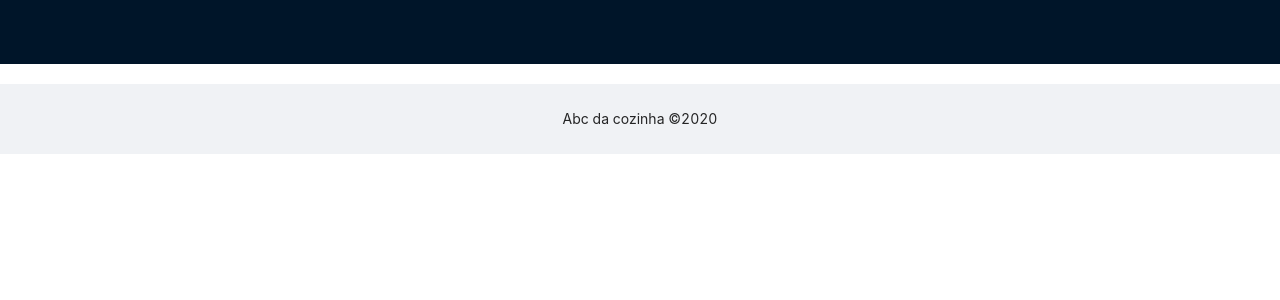
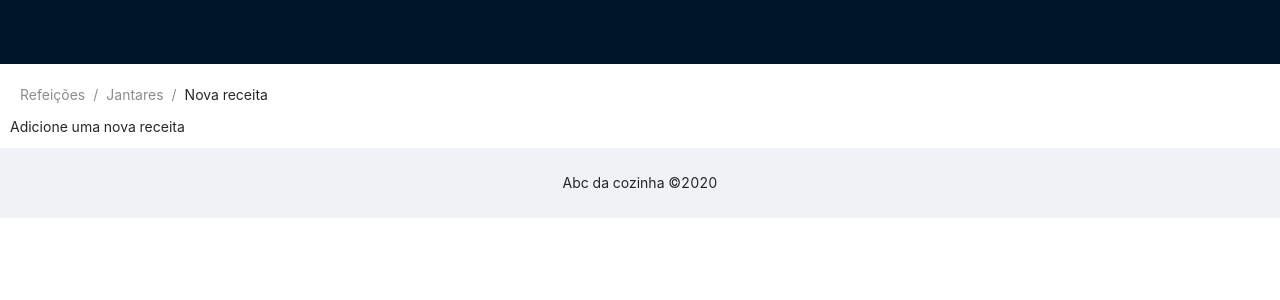
Before and after one commit to LucianoVirmes/abcDaCozinha, a React (Create React App) app: page /recipe/new-recipe in a window 1280 px wide. Shown: the top 300 px of the page. Built offline with nearby package versions, Linux system fonts and the light colour scheme.

Commit message:
melhoria no breadcrumb e adicionada pagina para as receitas

```diff
--- a/src/components/AbcBreadCrumb/index.tsx
+++ b/src/components/AbcBreadCrumb/index.tsx
@@ -8,20 +8,20 @@ interface Props {
     routes: Route[]
 }
 
-const AbcBreadCrumb = (props: Props) => {
+const AbcBreadCrumb = ({ routes }: Props) => {
 
     function itemRender(route: Route, params: any, routes: Route[], paths: string[]) {
         const last = routes.indexOf(route) === routes.length - 1;
         return last ? (
             <span>{route.breadcrumbName}</span>
         ) : (
-                <Link to={paths.join('/')}>{route.breadcrumbName}</Link>
+                <Link to={route.path}>{route.breadcrumbName}</Link>
             );
     }
 
     return (
         <div className="abc-breadcrumb">
-            <Breadcrumb itemRender={itemRender} routes={props.routes} />
+            <Breadcrumb itemRender={itemRender} routes={routes} />
         </div>
     )
 }
--- /dev/null
+++ b/src/pages/NewRecipe/index.tsx
@@ -0,0 +1,15 @@
+import React from 'react';
+import AbcBreadCrumb from '../../components/AbcBreadCrumb';
+import { routesList } from '../../routes';
+
+interface Props {
+
+}
+
+export const NewRecipe = (props: Props) => {
+    return (
+        <div>
+           Adicione uma nova receita
+        </div>
+    )
+}
--- a/src/pages/RecipeList/index.tsx
+++ b/src/pages/RecipeList/index.tsx
@@ -2,14 +2,15 @@ import { Button, Card, Divider, List } from 'antd';
 import { PlusOutlined, } from '@ant-design/icons';
 import React from 'react';
 import './styles.css';
-import AbcBreadCrumb from '../../components/AbcBreadCrumb';
-import { routesList } from '../../routes';
+import { useHistory } from 'react-router-dom';
 
 interface ReceipeListProps {
     title: string
 }
 
 const RecipeList = (props: ReceipeListProps) => {
+    const history = useHistory();
+
     const listData = [];
     for (let i = 0; i < 5; i++) {
         listData.push({
@@ -20,14 +21,18 @@ const RecipeList = (props: ReceipeListProps) => {
 
     return (
         <div>
-            <AbcBreadCrumb routes={routesList} />
-            <Button type="primary" shape="round" icon={<PlusOutlined />}>
+            <Button
+                onClick={() => history.push("/recipe/new-recipe")}
+                type="primary"
+                shape="round"
+                icon={<PlusOutlined />}
+            >
                 Nova receita
              </Button>
             <Divider>{props.title}</Divider>
             <div className="recipe-content">
                 <List
-                    grid={{ column:4, xs: 2, gutter: 20}}
+                    grid={{ column: 4, xs: 2, gutter: 20 }}
                     dataSource={listData}
                     renderItem={item => (
                         <List.Item>
--- a/src/routes.tsx
+++ b/src/routes.tsx
@@ -1,26 +1,24 @@
 import React from 'react';
-import { BrowserRouter, Route } from 'react-router-dom';
+import { BrowserRouter, match, Route } from 'react-router-dom';
 
 import RecipeList from './pages/RecipeList';
 import MealList from './pages/MealList';
 import { Route as RouteInterface } from 'antd/lib/breadcrumb/Breadcrumb';
+import { NewRecipe } from './pages/NewRecipe';
+import AbcBreadCrumb from './components/AbcBreadCrumb';
 
-interface RenderComponentProps {
-
+interface AbcRoute extends RouteInterface {
+    Component?: React.ReactNode
+    name: string,
+    path: string,
+    render?: () => React.ReactNode
 }
 
-interface AbcRoute extends RouteInterface {
-    component?: React.ComponentType,
-    name: string,
-    path: string,
-    render?: (props: RenderComponentProps) => React.ReactNode
-}
-
-export const routesList:AbcRoute[] = [
+export const routesList: AbcRoute[] = [
     {
         breadcrumbName: "Refeições",
-        component: MealList,
-        name: "",
+        Component: <MealList />,
+        name: "Refeições",
         path: "/",
     },
     {
@@ -28,15 +26,54 @@ export const routesList:AbcRoute[] = [
         render: () => <RecipeList title="Jantares" />,
         name: "Jantares",
         path: "/recipe"
+    },
+    {
+        breadcrumbName: "Nova receita",
+        name: "Nova receita",
+        path: "/recipe/new-recipe",
+        Component: <NewRecipe />
     }
 ]
 
+const getPathWithoutParams = (path: string, params: any[]) => {
+    if(params && Object.keys(params).length) {
+        return Object.keys(params).reduce(
+            (previusPath, param: any) => previusPath.replace(
+                `:${param}`, params[param]
+            ), path
+        );
+    }
+    return path;
+}
+
+const breadcrumbRoutes = (routeMatch: match<any>, routes: AbcRoute[]) => {
+    const familyRoutes = routes.filter(({ path }) => routeMatch.path.includes(path));
+    return familyRoutes
+    .map(({ path, ...rest }) => ({
+        path: getPathWithoutParams(path, routeMatch.params),
+        ...rest
+    })).map(({name, path}) => ({breadcrumbName: name, path}));
+}
+
 const Routes = () => {
+
     return (
         <BrowserRouter>
             {
-                routesList.map(route => (
-                    <Route component={route.component} path={route.path} name={route.name} render={route.render} exact />
+                routesList.map(({ path, Component, render }, key) => (
+                    <Route
+                        key={key}
+                        exact
+                        path={path}
+                        render={(props) => {
+                            return (
+                                <div>
+                                    <AbcBreadCrumb routes={breadcrumbRoutes(props.match, routesList)} />
+                                    {render ? render() : Component}
+                                </div>
+                            )
+                        }}
+                    />
                 ))
             }
 
```
